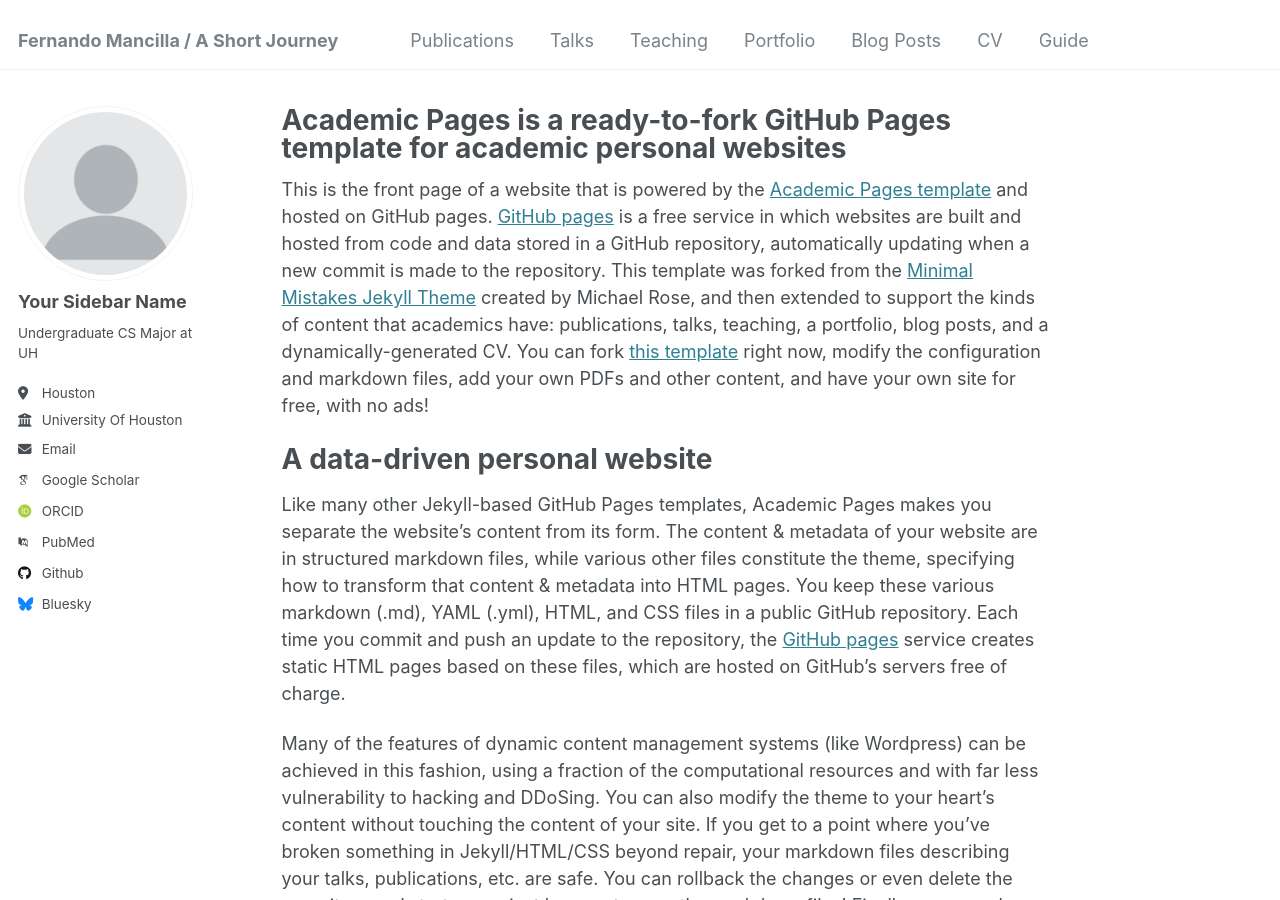
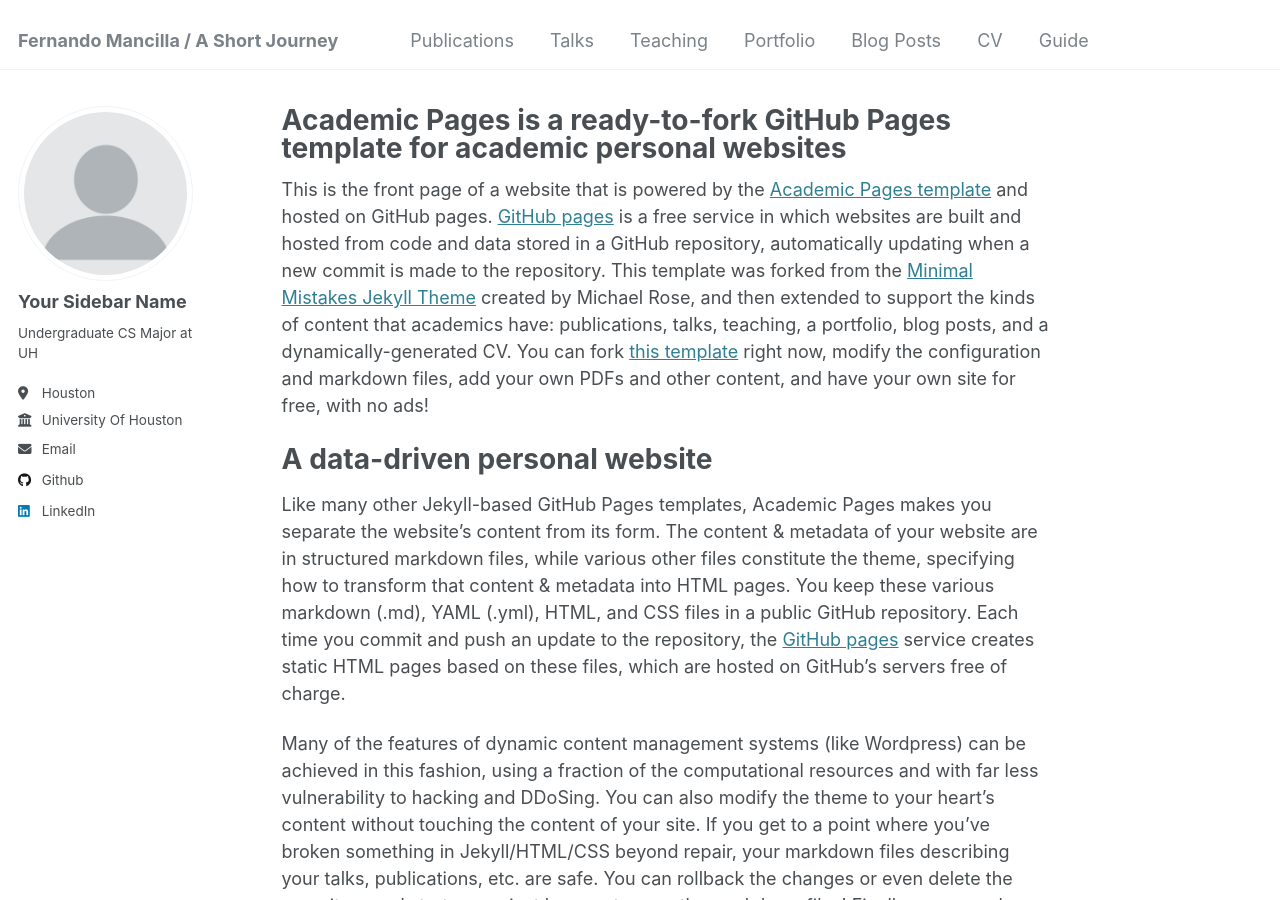
Before and after one commit to FerMan2001/FerMan2001.github.io, a Jekyll site: the page built from _pages/about.md, in a window 1280 px wide and 900 px high. Built offline with Jekyll 4.4.1, drawn with Linux system fonts in a browser that asks for light colours; some web fonts are replaced.

Commit message:
Update _config.yml

```diff
--- a/_config.yml
+++ b/_config.yml
@@ -32,11 +32,11 @@ author:
 
   # Academic websites
   arxiv            : # URL - Update with the correct link to your profile
-  googlescholar    : "https://scholar.google.com/citations?user=PS_CX0AAAAAJ"
+  googlescholar    : #"https://scholar.google.com/citations?user=PS_CX0AAAAAJ"
   impactstory      : # URL
-  orcid            : "http://orcid.org/yourorcidurl"
+  orcid            : #"http://orcid.org/yourorcidurl"
   semantic         : # URL
-  pubmed           : "https://www.ncbi.nlm.nih.gov/pubmed/?term=john+snow"
+  pubmed           : #"https://www.ncbi.nlm.nih.gov/pubmed/?term=john+snow"
   researchgate     : # URL
   scopus           : # URL
 
@@ -44,12 +44,12 @@ author:
   bitbucket        : # Username - Update with your username on the site
   codepen          : # Username
   dribbble         : # Username
-  github           : "academicpages"
+  github           : "FerMan2001"
   kaggle           : # Username
   stackoverflow    : # User number or user number and name (i.e., use "1" or "1/jeff-atwood")
 
   # Social media
-  bluesky          : "bsky.app" # Replace this with you Bluesky username
+  bluesky          : #"bsky.app" # Replace this with you Bluesky username
   facebook         : # Username
   flickr           : # Username
   foursquare       : # Username
@@ -58,7 +58,7 @@ author:
   keybase          : # Username
   instagram        : # Username
   lastfm           : # Username
-  linkedin         : # Username
+  linkedin         : "fernando-mancilla-990b55259"
   mastodon         : # URL
   medium           : # URL
   pinterest        : # Username
```
